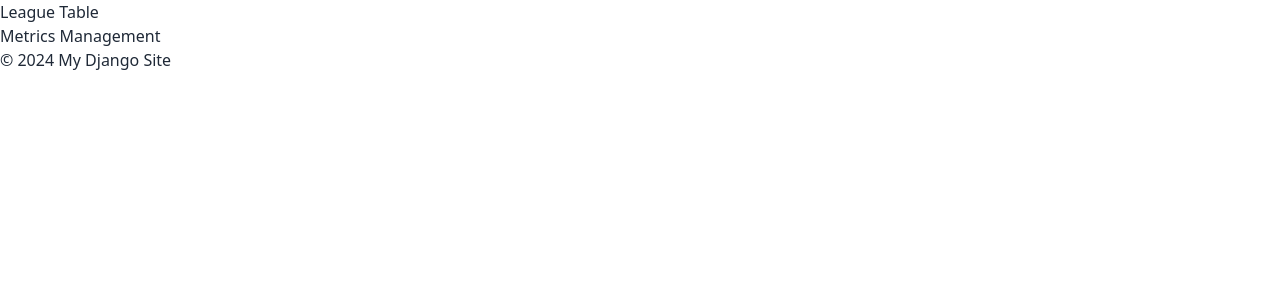
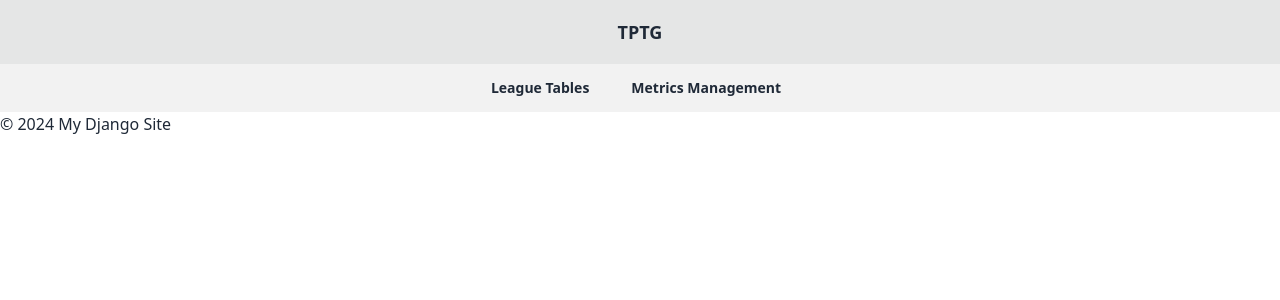
Before and after one commit to mbd0910/toughplacetogo, a Django app: template analytics/football/templates/base.html in a window 1280 px wide. Shown: the top 300 px of the page. Run offline with Django 5.2, Linux system fonts and the light colour scheme; the template is opened without the code that fills it, so the values that code supplies are empty; some libraries are stand-ins or nearby versions.

Commit message:
Added navbar to base.html

```diff
--- a/analytics/football/templates/base.html
+++ b/analytics/football/templates/base.html
@@ -11,11 +11,41 @@
 </head>
 <body>
     <header>
-        <nav>
-            <ul>
-                <li><a href="{% url 'league_table' 'league-one' '2024-2025' %}">League Table</a></li>
-                <li><a href="{% url 'metrics_management' 'league-one' '2024-2025' %}">Metrics Management</a></li>
-            </ul>
+        <nav class="navbar justify-center bg-base-300">
+            <a class="btn btn-ghost text-lg">
+                TPTG
+            </a>
+        </nav>
+
+        <nav class="flex justify-center bg-base-200">
+            <div class="menu menu-horizontal justify-center gap-2">
+                <div class="dropdown dropdown-end">
+                    <button class="btn btn-ghost btn-sm">
+                        League Tables
+                        <i class="fa-solid fa-chevron-down"></i>
+                    </button>
+
+                    <ul tabindex="0" class="dropdown-content menu z-[1] bg-base-200 p-6 rounded-box shadow w-56 gap-2">
+                        <li><a href="{% url 'league_table' 'premier-league' '2024-2025' %}">Premier League</a></li>
+                        <li><a href="{% url 'league_table' 'championship' '2024-2025' %}">Championship</a></li>
+                        <li><a href="{% url 'league_table' 'league-one' '2024-2025' %}">League One</a></li>
+                        <li><a href="{% url 'league_table' 'league-two' '2024-2025' %}">League Two</a></li>
+                    </ul>
+                </div>
+                <div class="dropdown dropdown-end">
+                    <button class="btn btn-ghost btn-sm">
+                        Metrics Management
+                        <i class="fa-solid fa-chevron-down"></i>
+                    </button>
+
+                    <ul tabindex="0" class="dropdown-content menu z-[1] bg-base-200 p-6 rounded-box shadow w-56 gap-2">
+                        <li><a href="{% url 'metrics_management' 'premier-league' '2024-2025' %}">Premier League</a></li>
+                        <li><a href="{% url 'metrics_management' 'championship' '2024-2025' %}">Championship</a></li>
+                        <li><a href="{% url 'metrics_management' 'league-one' '2024-2025' %}">League One</a></li>
+                        <li><a href="{% url 'metrics_management' 'league-two' '2024-2025' %}">League Two</a></li>
+                    </ul>
+                </div>
+            </div>
         </nav>
     </header>
 
```
